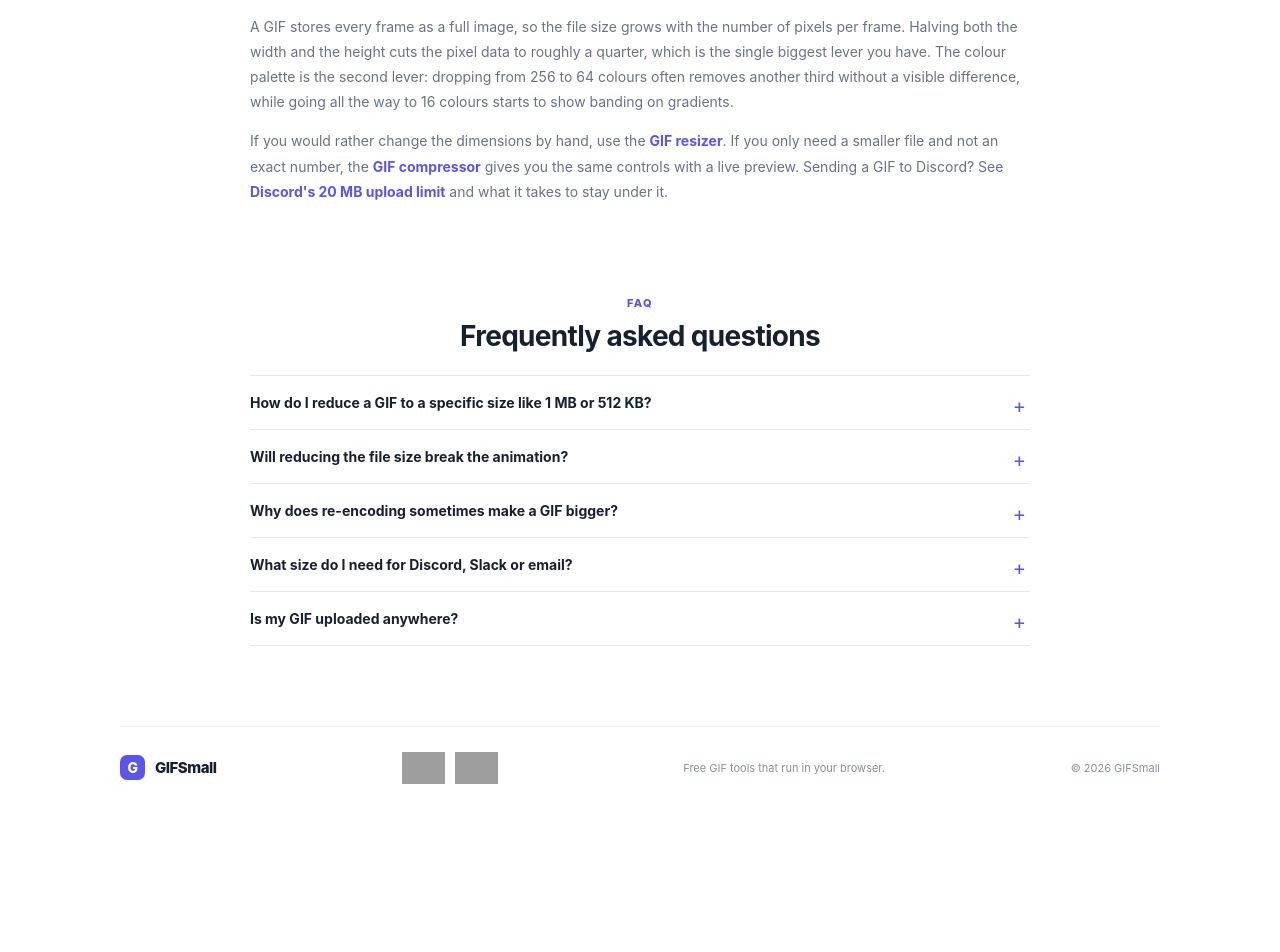
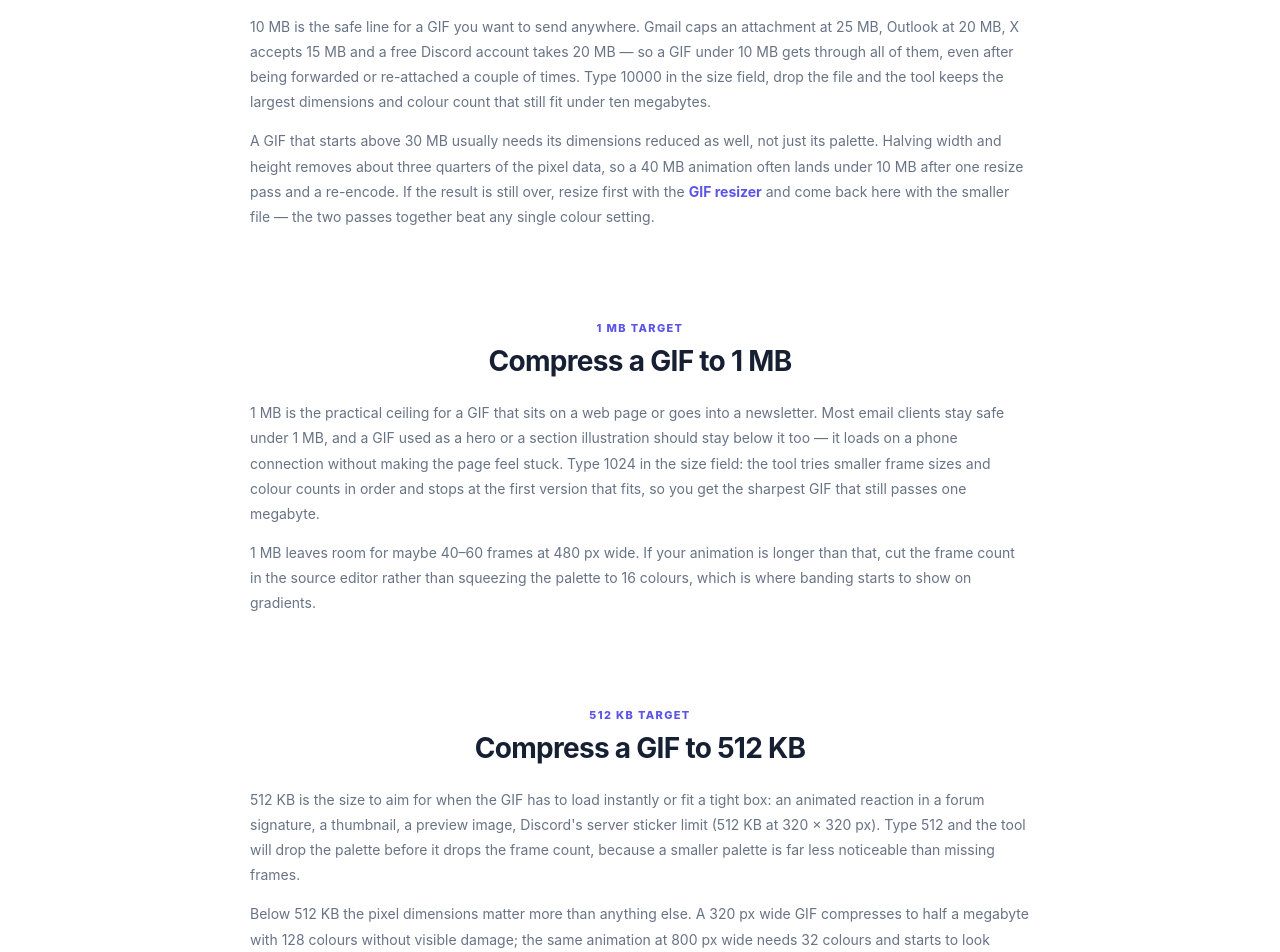
Before and after one commit to syz996/gifsmall, a Next.js app: page /reduce-gif-size in a window 1280 px wide. Shown: the part 1520-2472 px from the top of the page. Before the commit the page ends 2329 px from the top, so only its background shows below. Built offline with nearby package versions, Linux system fonts and the light colour scheme; grey boxes are pictures that could not be loaded.

Commit message:
测试优化

```diff
--- a/app/reduce-gif-size/page.tsx
+++ b/app/reduce-gif-size/page.tsx
@@ -134,6 +134,72 @@ export default function Page() {
           </div>
         </section>
 
+        <section className="content-section" id="to-10mb">
+          <div className="section-heading">
+            <span className="eyebrow">10 MB TARGET</span>
+            <h2>GIF compressor to 10 MB</h2>
+          </div>
+          <p className="section-copy">
+            10 MB is the safe line for a GIF you want to send anywhere. Gmail caps an
+            attachment at 25 MB, Outlook at 20 MB, X accepts 15 MB and a free Discord
+            account takes 20 MB — so a GIF under 10 MB gets through all of them, even
+            after being forwarded or re-attached a couple of times. Type 10000 in the
+            size field, drop the file and the tool keeps the largest dimensions and
+            colour count that still fit under ten megabytes.
+          </p>
+          <p className="section-copy">
+            A GIF that starts above 30 MB usually needs its dimensions reduced as well,
+            not just its palette. Halving width and height removes about three quarters
+            of the pixel data, so a 40 MB animation often lands under 10 MB after one
+            resize pass and a re-encode. If the result is still over, resize first with
+            the <a className="text-link" href="/gif-resizer/">GIF resizer</a> and come
+            back here with the smaller file — the two passes together beat any single
+            colour setting.
+          </p>
+        </section>
+
+        <section className="content-section" id="to-1mb">
+          <div className="section-heading">
+            <span className="eyebrow">1 MB TARGET</span>
+            <h2>Compress a GIF to 1 MB</h2>
+          </div>
+          <p className="section-copy">
+            1 MB is the practical ceiling for a GIF that sits on a web page or goes into
+            a newsletter. Most email clients stay safe under 1 MB, and a GIF used as a
+            hero or a section illustration should stay below it too — it loads on a
+            phone connection without making the page feel stuck. Type 1024 in the size
+            field: the tool tries smaller frame sizes and colour counts in order and
+            stops at the first version that fits, so you get the sharpest GIF that still
+            passes one megabyte.
+          </p>
+          <p className="section-copy">
+            1 MB leaves room for maybe 40–60 frames at 480 px wide. If your animation is
+            longer than that, cut the frame count in the source editor rather than
+            squeezing the palette to 16 colours, which is where banding starts to show
+            on gradients.
+          </p>
+        </section>
+
+        <section className="content-section" id="to-512kb">
+          <div className="section-heading">
+            <span className="eyebrow">512 KB TARGET</span>
+            <h2>Compress a GIF to 512 KB</h2>
+          </div>
+          <p className="section-copy">
+            512 KB is the size to aim for when the GIF has to load instantly or fit a
+            tight box: an animated reaction in a forum signature, a thumbnail, a preview
+            image, Discord's server sticker limit (512 KB at 320 × 320 px). Type 512 and
+            the tool will drop the palette before it drops the frame count, because a
+            smaller palette is far less noticeable than missing frames.
+          </p>
+          <p className="section-copy">
+            Below 512 KB the pixel dimensions matter more than anything else. A 320 px
+            wide GIF compresses to half a megabyte with 128 colours without visible
+            damage; the same animation at 800 px wide needs 32 colours and starts to
+            look blotchy on faces and skies.
+          </p>
+        </section>
+
         <section className="content-section">
           <div className="section-heading">
             <span className="eyebrow">THE TRADE-OFF</span>
```
Also changed, not shown: app/gif-compressor-for-discord/page.tsx (indentation only).
